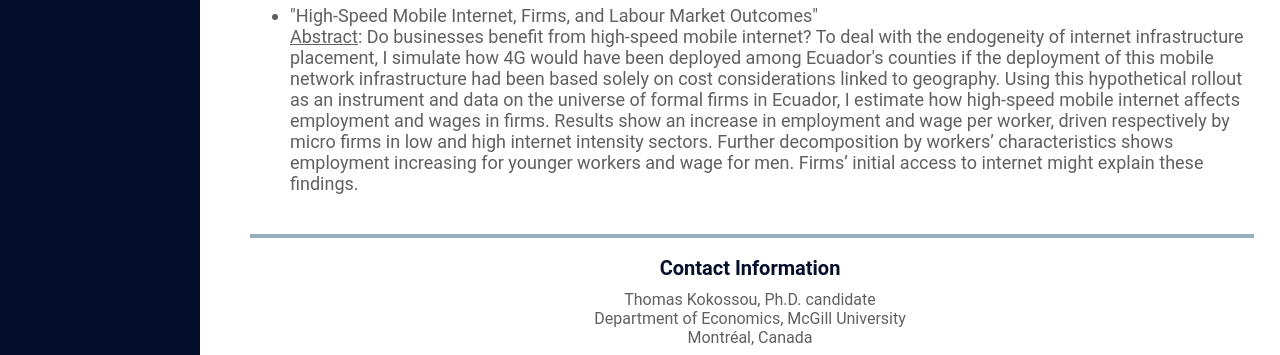
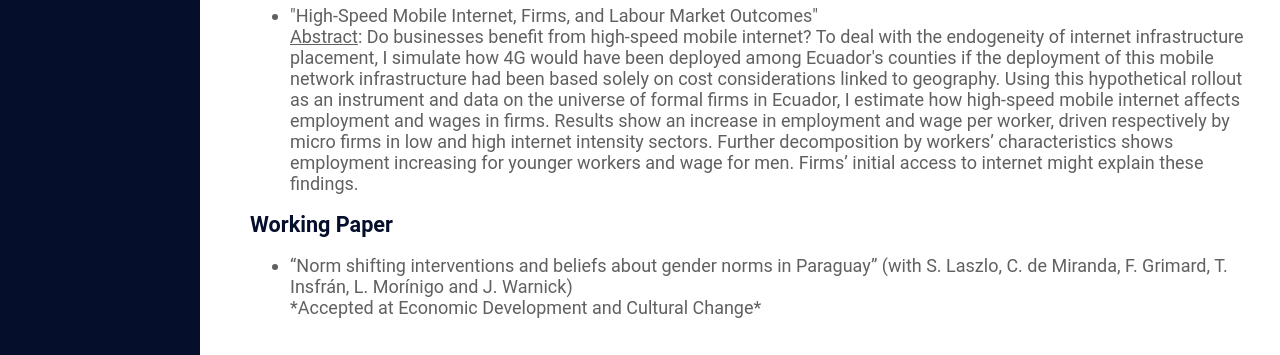
Before and after one commit to thomaskokossou/thomaskokossou.github.io, a plain HTML site: page research.html in a window 1280 px wide. Shown: the part 198-553 px from the top of the page. Drawn offline with Linux system fonts and the light colour scheme.

Commit message:
Update research.html

```diff
--- a/research.html
+++ b/research.html
@@ -77,6 +77,12 @@
               <li>"High-Speed Mobile Internet, Firms, and Labour Market Outcomes"</li>
               <u> Abstract</u>: Do businesses benefit from high-speed mobile internet? To deal with the endogeneity of internet infrastructure placement, I simulate how 4G would have been deployed among Ecuador's counties if the deployment of this mobile network infrastructure had been based solely on cost considerations linked to geography. Using this hypothetical rollout as an instrument and data on the universe of formal firms in Ecuador, I estimate how high-speed mobile internet affects employment and wages in firms. Results show an increase in employment and wage per worker, driven respectively by micro firms in low and high internet intensity sectors. Further decomposition by workers’ characteristics shows employment increasing for younger workers and wage for men. Firms’ initial access to internet might explain these findings.
             </ul>
+            <big><b style="color: #050f2c;">Working Paper</b></big><br>
+            <ul>
+              <li>“Norm shifting interventions and beliefs about gender norms in Paraguay” (with S. Laszlo, C. de Miranda, F. Grimard, T. Insfrán, L. Morínigo and J. Warnick)</li>
+              *Accepted at Economic Development and Cultural Change*
+            </ul>
+
             <hr style="border: 2px solid #98afc0; width: 100%; margin-top: 40px;">
           </p>
         </div>
```
